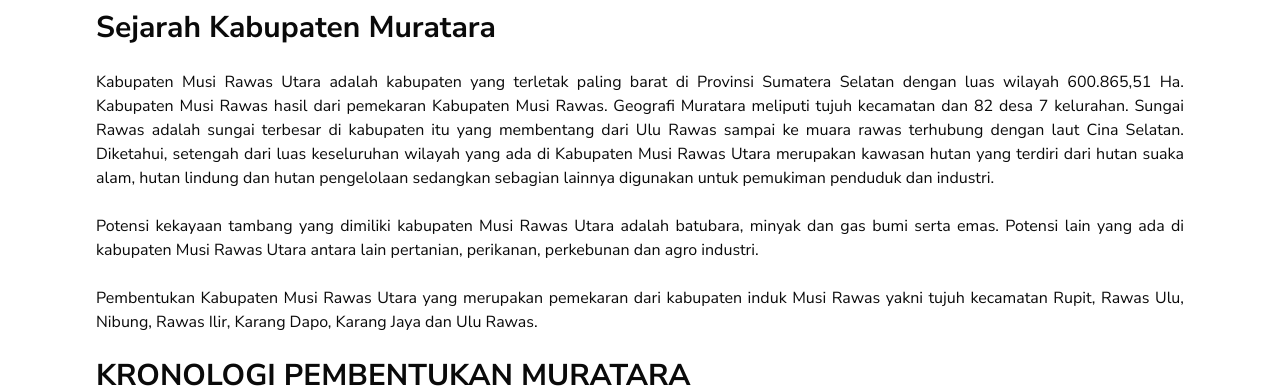
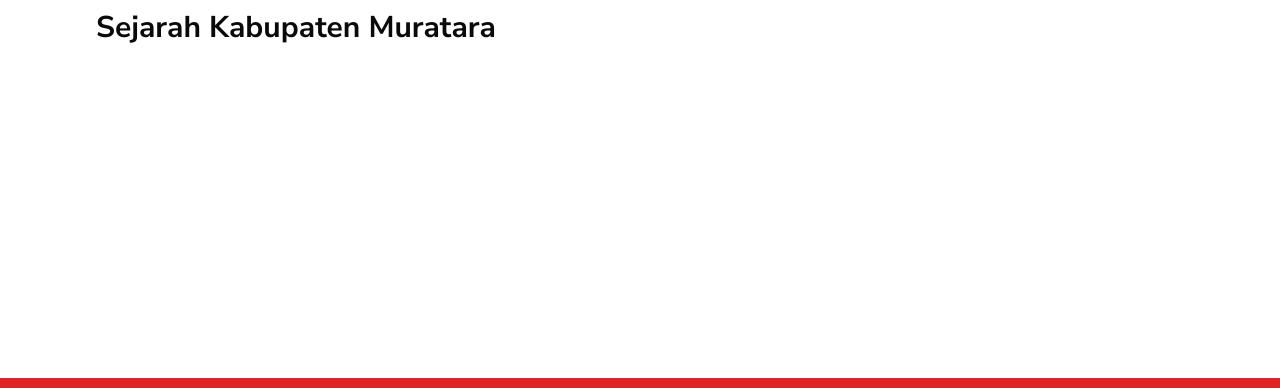
Before and after one commit to mdudhin/jdih-muratara, a React (Vite) app: page /1/1/sejarah in a window 1280 px wide. Shown: the part 142-530 px from the top of the page. Built offline with nearby package versions, Linux system fonts and the light colour scheme; no server answers.

Commit message:
comment sejarah

```diff
--- a/src/pages/user/sejarah/index.tsx
+++ b/src/pages/user/sejarah/index.tsx
@@ -3,7 +3,7 @@
     <div className="px-24 py-20 space-y-6">
       <h1 className="text-3xl font-bold">Sejarah Kabupaten Muratara</h1>
 
-      <p className="text-justify">
+      {/* <p className="text-justify">
         Kabupaten Musi Rawas Utara adalah kabupaten yang terletak paling barat
         di Provinsi Sumatera Selatan dengan luas wilayah 600.865,51 Ha.
         Kabupaten Musi Rawas hasil dari pemekaran Kabupaten Musi Rawas. Geografi
@@ -68,7 +68,7 @@
         tentang Pembentukan Kabupaten Musi Rawas Utara di Provinsi Sumatera
         Selatan, termuat dalam Lembaran Negara Republik Indonesia Tahun 2013
         Nomor 112.
-      </p>
+      </p> */}
     </div>
   );
 };
```
